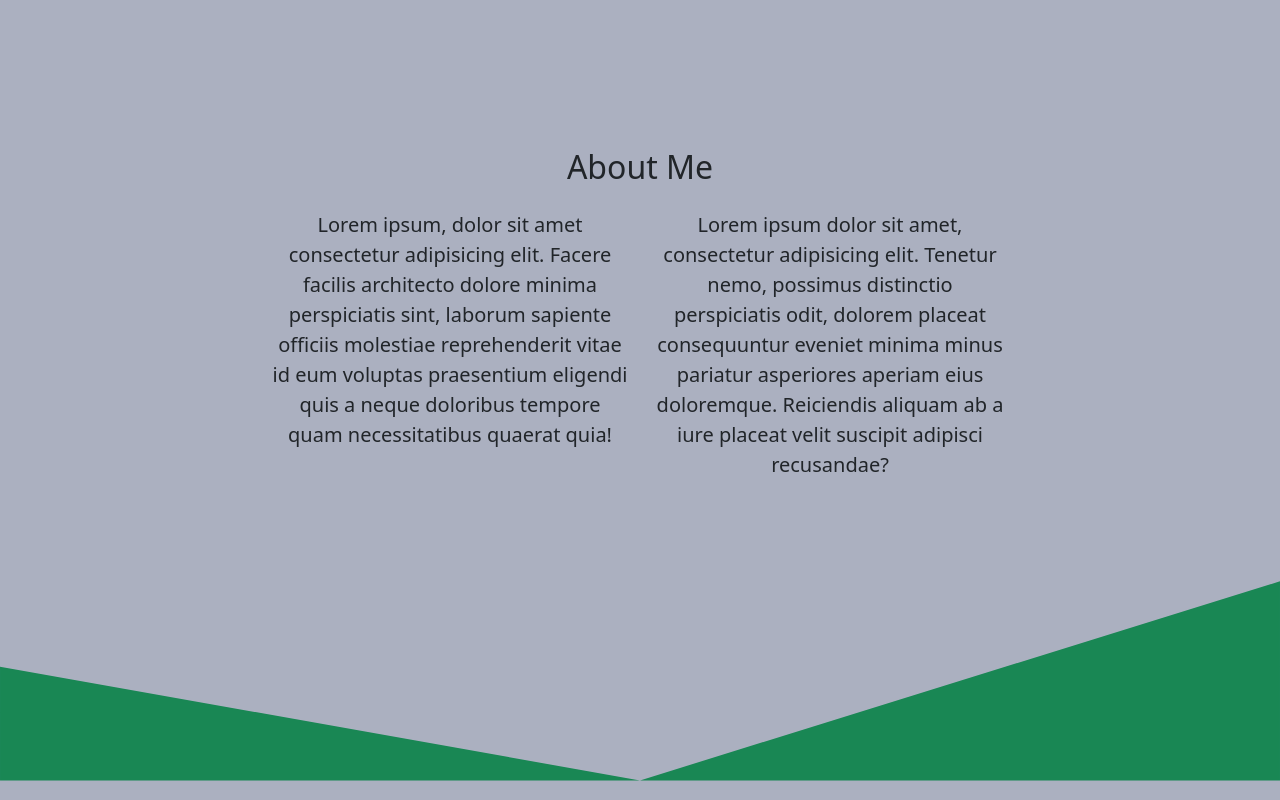
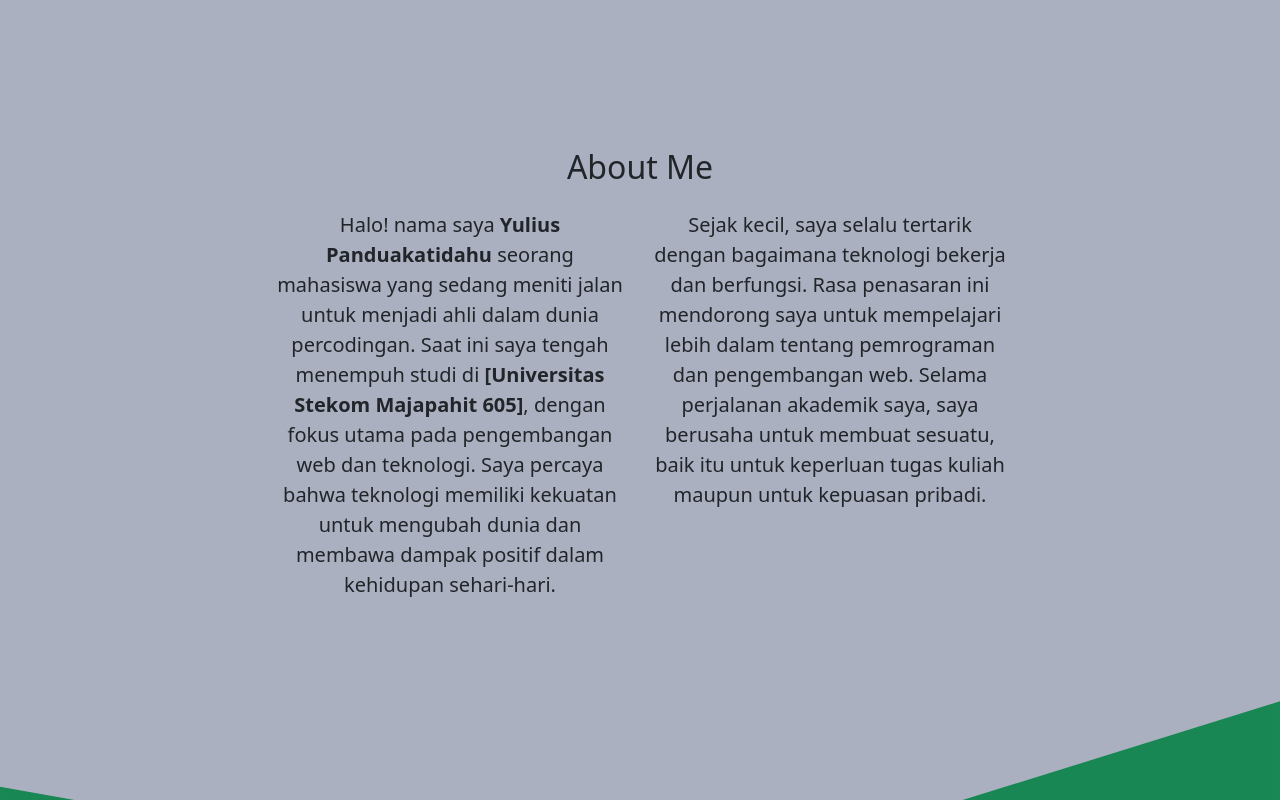
Before and after one commit to yuliusproject/liusretang.github.io, a plain HTML site: page index.html in a window 1280 px wide. Shown: the part 687-1487 px from the top of the page. Drawn offline with nearby package versions, Linux system fonts and the light colour scheme.

Commit message:
mengubah teks di about me

```diff
--- a/index.html
+++ b/index.html
@@ -82,12 +82,13 @@
         </div>
         <div class="row justify-content-center fs-5 text-center">
             <div class="col-md-4">
-                <p>Lorem ipsum, dolor sit amet consectetur adipisicing elit. Facere facilis architecto dolore minima perspiciatis sint, laborum sapiente officiis molestiae reprehenderit vitae id eum voluptas praesentium
-                    eligendi quis a neque doloribus tempore quam necessitatibus quaerat quia!</p>
+                <p>Halo! nama saya <b>Yulius Panduakatidahu</b> seorang mahasiswa yang sedang meniti jalan untuk menjadi ahli dalam dunia percodingan.
+                   Saat ini saya tengah menempuh studi di <b>[Universitas Stekom Majapahit 605]</b>, dengan fokus utama pada pengembangan web dan teknologi.
+                   Saya percaya bahwa teknologi memiliki kekuatan untuk mengubah dunia dan membawa dampak positif dalam kehidupan sehari-hari.</p>
             </div>
             <div class="col-md-4">
-                <p>Lorem ipsum dolor sit amet, consectetur adipisicing elit. Tenetur nemo, possimus distinctio perspiciatis odit, dolorem placeat consequuntur eveniet minima minus pariatur asperiores aperiam eius doloremque.
-                    Reiciendis aliquam ab a iure placeat velit suscipit adipisci recusandae?</p>
+                <p>Sejak kecil, saya selalu tertarik dengan bagaimana teknologi bekerja dan berfungsi. Rasa penasaran ini mendorong saya untuk mempelajari lebih dalam tentang pemrograman dan pengembangan web.
+                  Selama perjalanan akademik saya, saya berusaha untuk membuat sesuatu, baik itu untuk keperluan tugas kuliah maupun untuk kepuasan pribadi.</p>
             </div>
         </div>
     </div>
```
